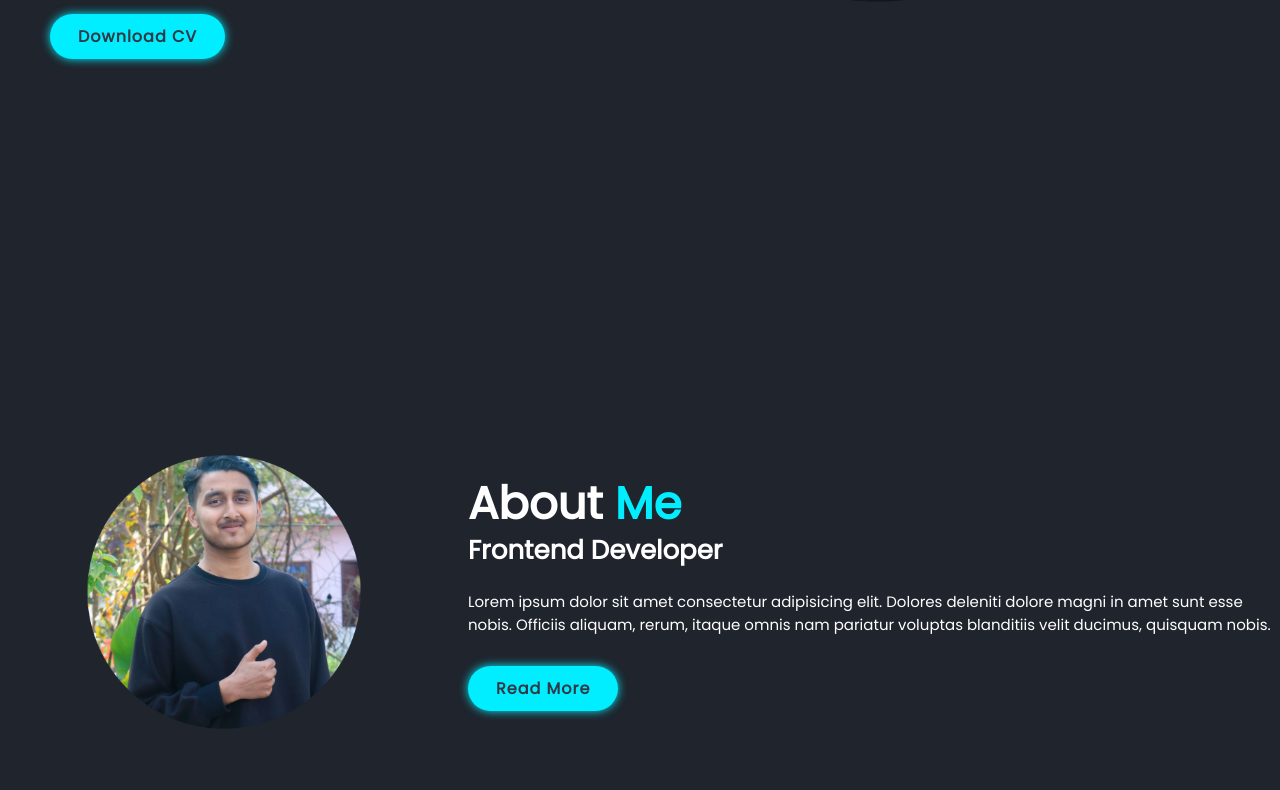
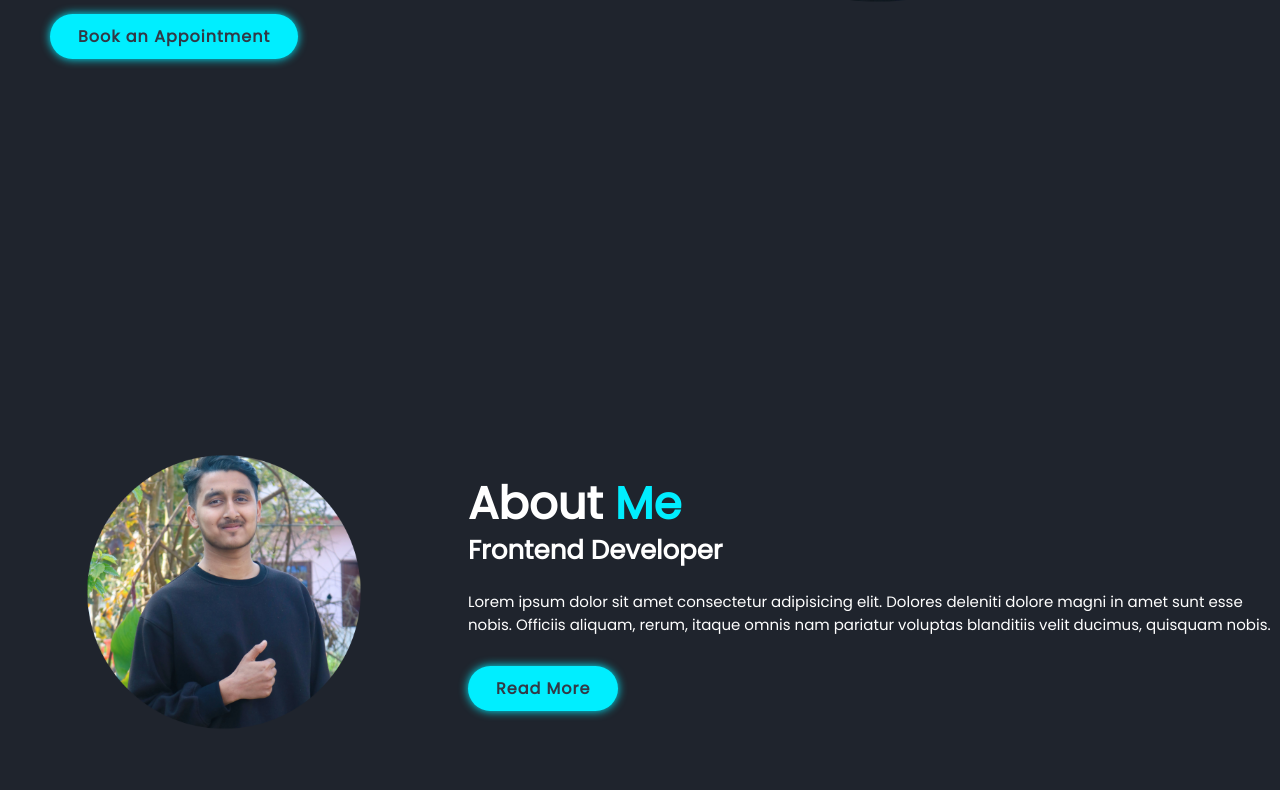
Before and after one commit to KshitijAdk/kshitij-portfolio, a plain HTML site: page index.html in a window 1280 px wide. Shown: the part 670-1460 px from the top of the page. Drawn offline with nearby package versions, Linux system fonts and the light colour scheme.

Commit message:
Added appointment button

```diff
--- a/index.html
+++ b/index.html
@@ -52,7 +52,7 @@
                 <a href="https://www.instagram.com/kshitij_61/#"><i class='bx bxl-instagram'></i></a>
                 <a href="https://www.linkedin.com/in/kshitij-adhikari-019179268/"><i class='bx bxl-linkedin-square'></i></a>
             </div>
-            <a href="#" class="btn">Download CV</a>
+            <a href="https://koalendar.com/e/meet-with-kshitij-adhikari" class="btn">Book an Appointment</a>
         </div>
 
         <div class="home-img">
```
